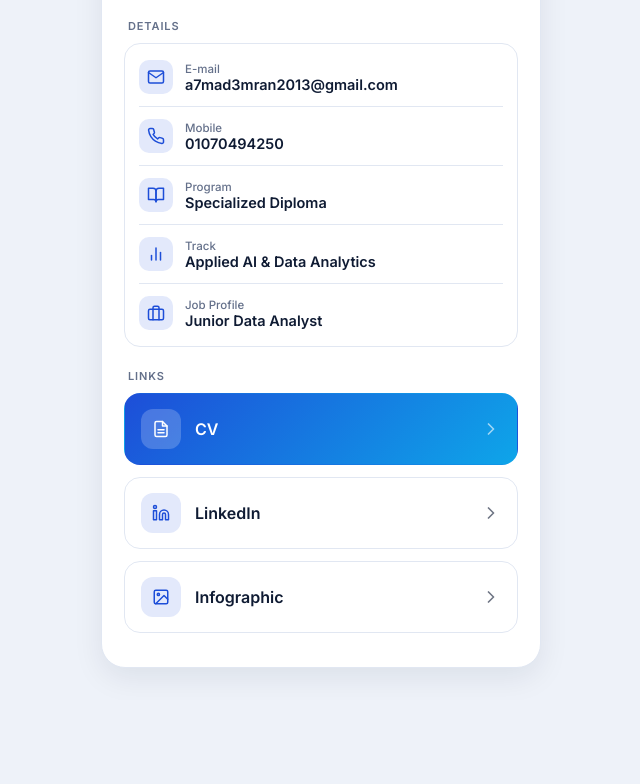
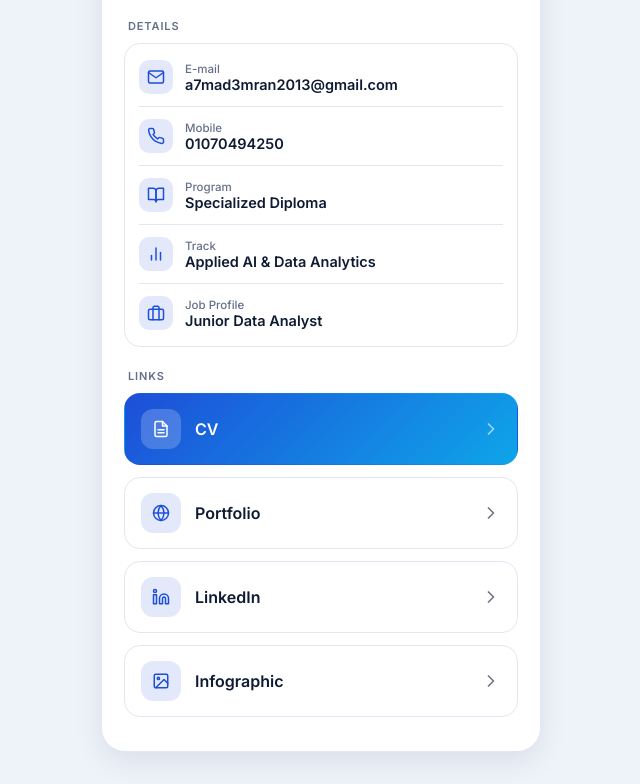
Before and after one commit to AhmadOmran2030/AhmadOmran2030.github.io, a plain HTML site: page index.html in a window 1280 px wide. Shown: the part 317-1101 px from the top of the page, without its empty margins (319-959 px from the left). Before the commit the page ends 1017 px from the top, so only its background shows below. Drawn offline with Linux system fonts and the light colour scheme.

Commit message:
Add files via upload

```diff
--- a/index.html
+++ b/index.html
@@ -85,6 +85,10 @@ a.btn.primary .bi{background:rgba(255,255,255,.2);color:#fff}
       <span class="bi"><svg viewBox="0 0 24 24"><path d="M14 2H6a2 2 0 0 0-2 2v16a2 2 0 0 0 2 2h12a2 2 0 0 0 2-2V8z"/><polyline points="14 2 14 8 20 8"/><line x1="16" y1="13" x2="8" y2="13"/><line x1="16" y1="17" x2="8" y2="17"/></svg></span>
       <span class="bt">CV</span><span class="ch"><svg viewBox="0 0 24 24"><polyline points="9 18 15 12 9 6"/></svg></span>
     </a>
+    <a class="btn" href="https://portfolio-omran.lovable.app" target="_blank" rel="noopener">
+      <span class="bi"><svg viewBox="0 0 24 24"><circle cx="12" cy="12" r="10"/><line x1="2" y1="12" x2="22" y2="12"/><path d="M12 2a15.3 15.3 0 0 1 4 10 15.3 15.3 0 0 1-4 10 15.3 15.3 0 0 1-4-10 15.3 15.3 0 0 1 4-10z"/></svg></span>
+      <span class="bt">Portfolio</span><span class="ch"><svg viewBox="0 0 24 24"><polyline points="9 18 15 12 9 6"/></svg></span>
+    </a>
     <a class="btn" href="https://www.linkedin.com/in/ahmad-hassan-omran" target="_blank" rel="noopener">
       <span class="bi"><svg viewBox="0 0 24 24"><path d="M16 8a6 6 0 0 1 6 6v7h-4v-7a2 2 0 0 0-2-2 2 2 0 0 0-2 2v7h-4v-7a6 6 0 0 1 6-6z"/><rect x="2" y="9" width="4" height="12"/><circle cx="4" cy="4" r="2"/></svg></span>
       <span class="bt">LinkedIn</span><span class="ch"><svg viewBox="0 0 24 24"><polyline points="9 18 15 12 9 6"/></svg></span>
```
